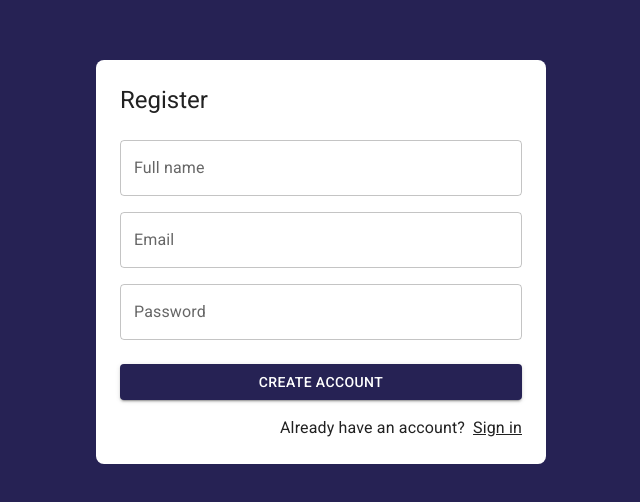
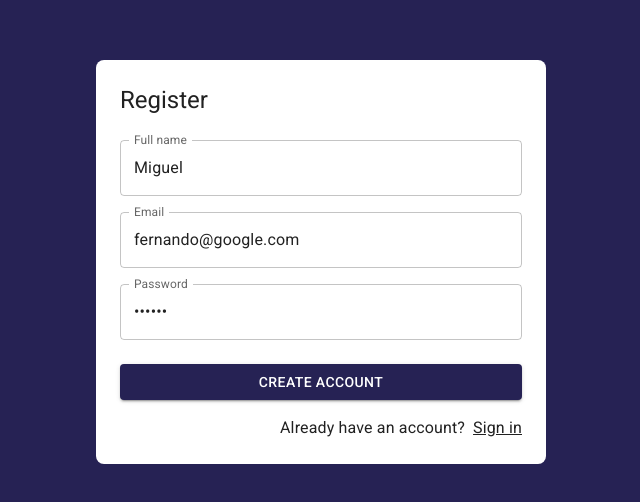
Before and after one commit to mcmmiguel/journalApp-ReactFH, a React (Vite) app: page /auth/register in a window 1280 px wide. Shown: the part 138-640 px from the top of the page, without its empty margins (319-959 px from the left). Built offline with nearby package versions, Linux system fonts and the light colour scheme.

Commit message:
Feat. useForm on RegisterPage

```diff
--- a/src/auth/pages/RegisterPage.jsx
+++ b/src/auth/pages/RegisterPage.jsx
@@ -1,11 +1,26 @@
 import { Link as RouterLink } from 'react-router-dom';
 import { Button, Grid, Link, TextField, Typography } from "@mui/material"
 import { AuthLayout } from '../layout/AuthLayout';
+import { useForm } from '../../hooks/useForm';
+
+const formData = {
+    email: 'fernando@google.com',
+    password: '124556',
+    displayName: 'Miguel',
+};
 
 export const RegisterPage = () => {
+
+    const { displayName, email, password, onInputChange } = useForm(formData);
+
+    const onSubmit = (event) => {
+        event.preventDefault();
+        console.log(event);
+    }
+
     return (
         <AuthLayout title='Register'>
-            <form>
+            <form onSubmit={onSubmit}>
                 <Grid container>
                     <Grid item xs={12} sx={{ mt: 2 }}>
                         <TextField
@@ -13,6 +28,9 @@ export const RegisterPage = () => {
                             type="text"
                             placeholder="Miguel Cobian"
                             fullWidth
+                            name='displayName'
+                            value={displayName}
+                            onChange={onInputChange}
                         />
                     </Grid>
 
@@ -22,6 +40,9 @@ export const RegisterPage = () => {
                             type="emial"
                             placeholder="correo@gmail.com"
                             fullWidth
+                            name='email'
+                            value={email}
+                            onChange={onInputChange}
                         />
                     </Grid>
 
@@ -31,12 +52,15 @@ export const RegisterPage = () => {
                             type="password"
                             placeholder="Password"
                             fullWidth
+                            name='password'
+                            value={password}
+                            onChange={onInputChange}
                         />
                     </Grid>
 
                     <Grid container spacing={2} sx={{ mb: 2, mt: 1 }}>
                         <Grid item xs={12}>
-                            <Button variant="contained" fullWidth>
+                            <Button variant="contained" fullWidth type='submit'>
                                 Create account
                             </Button>
                         </Grid>
```
